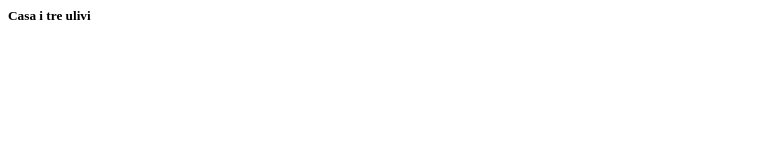
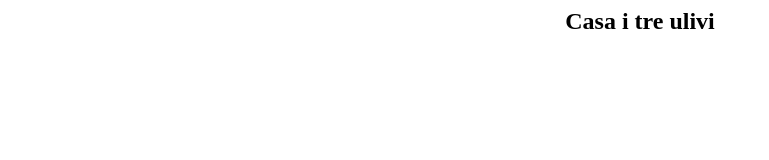
Before and after one commit to alessandroAmedei/alessandroAmedei.github.io, a plain HTML site: page casaitreulivi.html in a window 1280 px wide. Shown: the whole page, without its empty margins (0-769 px from the left). Drawn offline with Linux system fonts and the light colour scheme.

Commit message:
Update casaitreulivi.html

```diff
--- a/casaitreulivi.html
+++ b/casaitreulivi.html
@@ -4,7 +4,7 @@
   </head>
   <body>
     <div>
-      <h5>Casa i tre ulivi</h5>
+      <h2 style="text-align:center;">Casa i tre ulivi</h2>
     </div>
   </body>
 </html>
```
